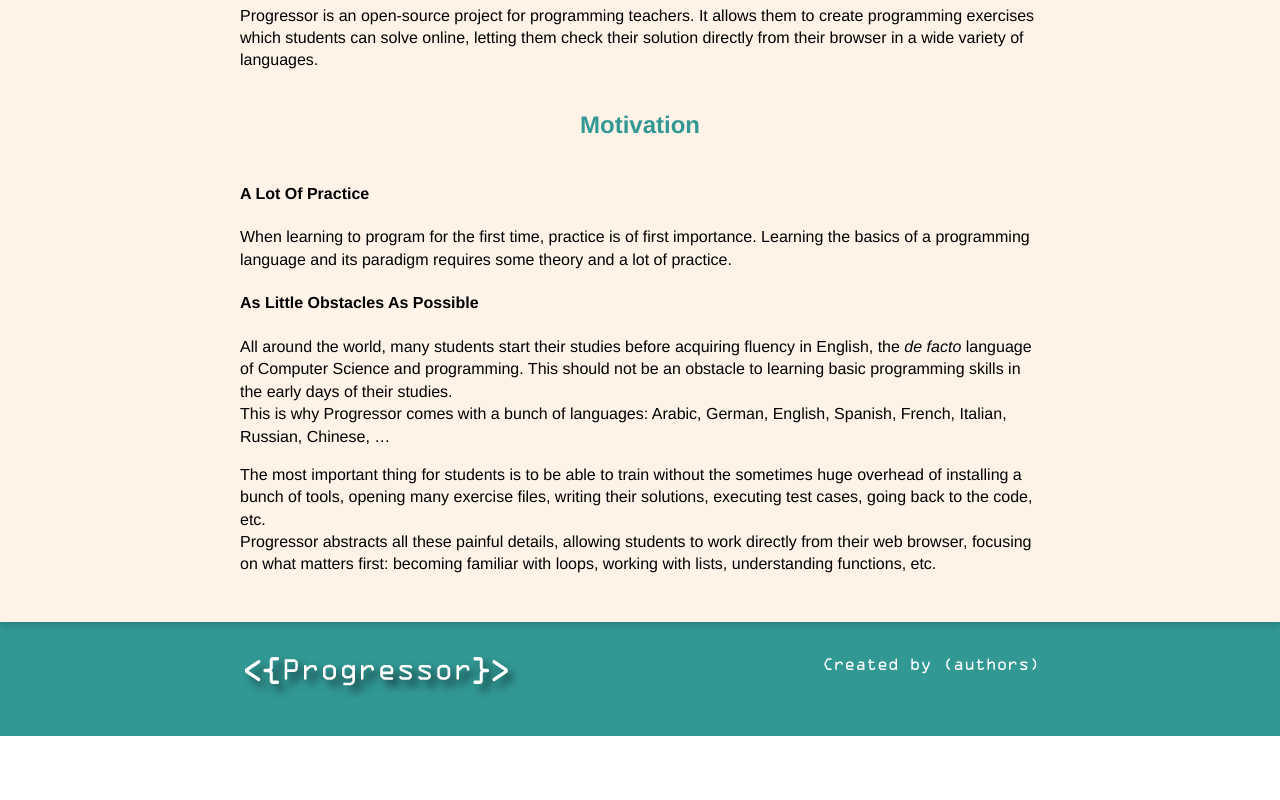
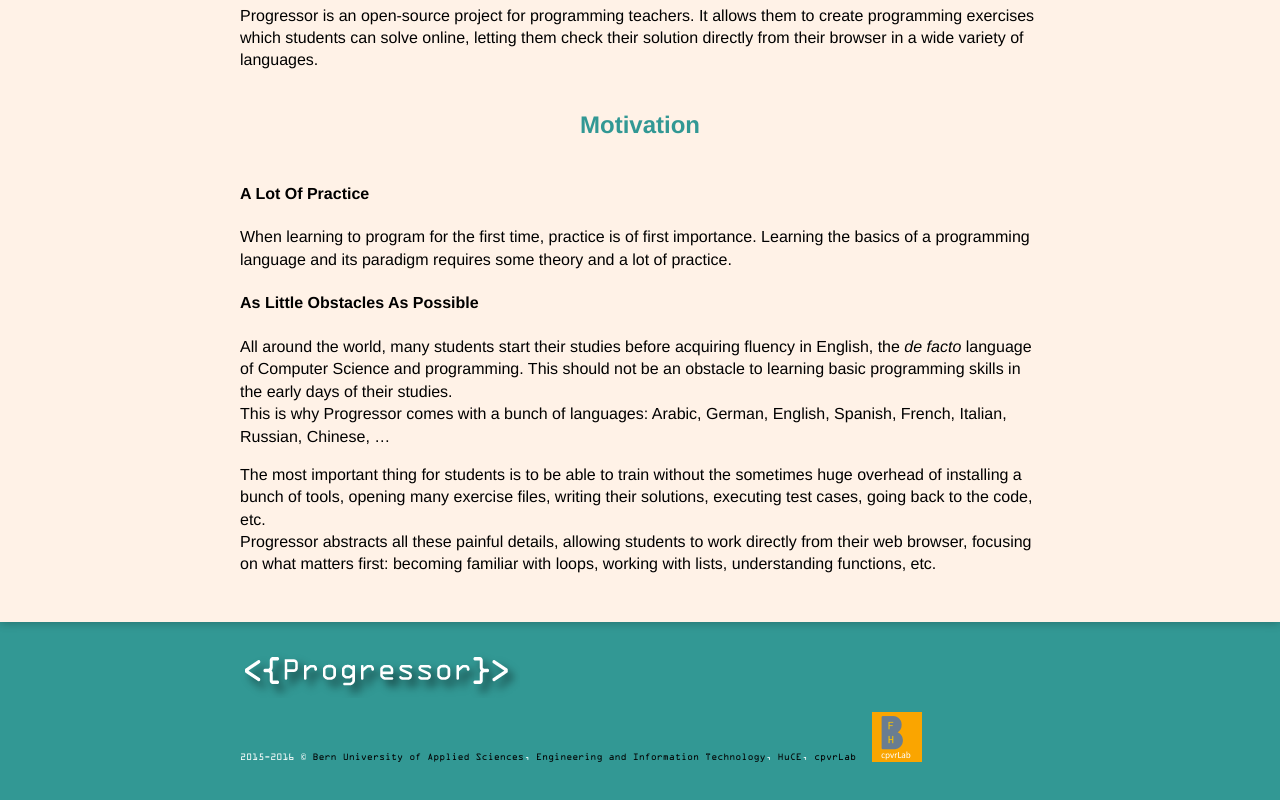
Before and after one commit to Progressor/progressor.github.io, a plain HTML site: page index.html in a window 1280 px wide. Shown: the part 931-1731 px from the top of the page. Before the commit the page ends 1667 px from the top, so only its background shows below. Drawn offline with Linux system fonts and the light colour scheme.

Commit message:
Add footer

```diff
--- a/index.html
+++ b/index.html
@@ -66,7 +66,10 @@
 
     <div class="footer"><div class="container">
       <img src="logo-progressor.png">
-      <span class="created-by">Created by (authors)</span>
+      <p>
+        2015-2016 © <a href="http://www.bfh.ch">Bern University of Applied Sciences</a>, <a href="http://www.ti.bfh.ch">Engineering and Information Technology</a>, <a href="http://huce.ti.bfh.ch/">HuCE</a>, <a href="http://huce.ti.bfh.ch/cpvrlab/">cpvrLab</a>
+        <a href="http://huce.ti.bfh.ch/cpvrlab"><img src="./logo.png" alt="cpvrLab BFH Logo" style="width: 50px; margin-left: 10px; vertical-align: text-bottom;"></a>
+      </p>
     </div></div>
 
     <script>
--- a/main.css
+++ b/main.css
@@ -202,7 +202,12 @@ body {
 
 .footer {
     padding: 30px 0;
-    font-size: 21px;
+    font-size: 10px;
+}
+
+.footer a {
+  color: black;
+  text-decoration: none;
 }
 
 .ka-logo img {
```
Also changed, not shown: logo.png (added).
